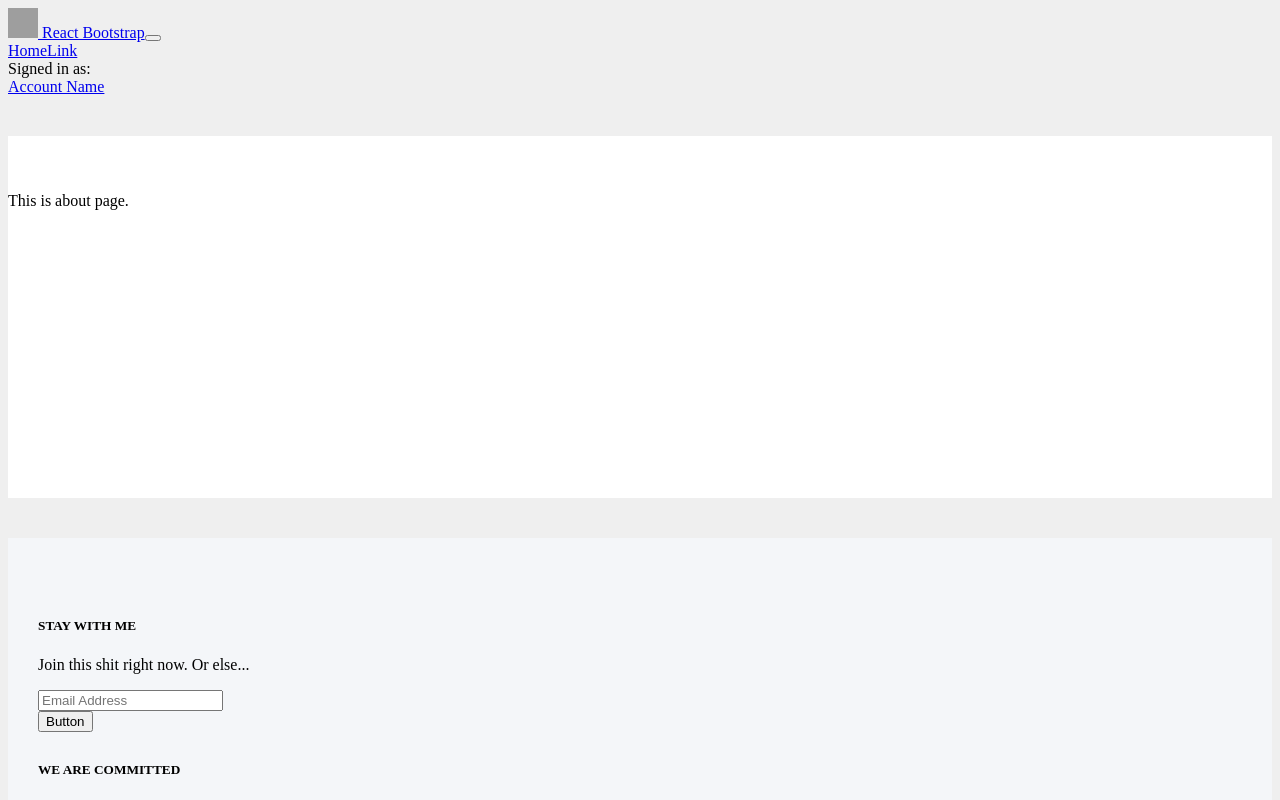
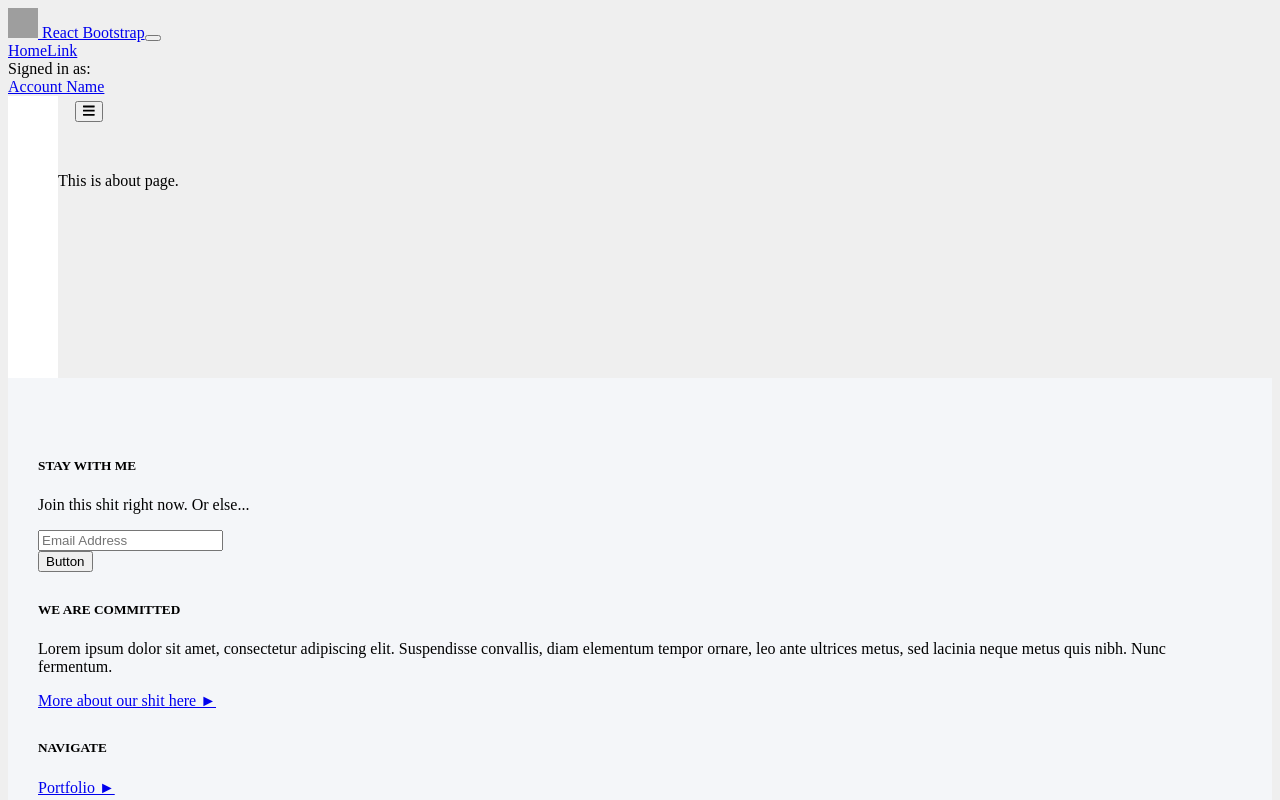
Before and after one commit to clarinal12/next-js-boilerplate, a Next.js app: page /about in a window 1280 px wide. Shown: the top 800 px of the page. Built offline with nearby package versions, Linux system fonts and the light colour scheme; grey boxes are pictures that could not be loaded.

Commit message:
initial sidenav design

```diff
--- /dev/null
+++ b/components/Body.js
@@ -0,0 +1,28 @@
+/**
+ * React Bootstrap
+ */
+import { Container, Card } from "react-bootstrap";
+
+/**
+ * Components
+ */
+import SideNav from "./SideNav";
+
+const Body = props => (
+  <div className="body">
+    <SideNav />
+    <Container style={{ paddingTop: 60, paddingBottom: 40 }}>
+      <Card>
+        <Card.Header>
+          <Card.Title>{props.pageTitle}</Card.Title>
+          <Card.Subtitle className="mb-2 text-muted">
+            {props.pageSubTitle}
+          </Card.Subtitle>
+        </Card.Header>
+        <Card.Body>{props.children}</Card.Body>
+      </Card>
+    </Container>
+  </div>
+);
+
+export default Body;
--- a/components/CoreLayout.js
+++ b/components/CoreLayout.js
@@ -4,7 +4,7 @@
 import "../styles.scss";
 
 /**
- * React Bootstrap
+ * ReactBoostrap
  */
 import { Container } from "react-bootstrap";
 
@@ -13,13 +13,14 @@ import { Container } from "react-bootstrap";
  */
 import Head from "./Head";
 import Header from "./Header";
+import Body from "./Body";
 import Footer from "./Footer";
 
 const CoreLayout = props => (
   <div className="root">
     <Head />
     <Header />
-    <Container className="body">{props.children}</Container>
+    <Body {...props}>{props.children}</Body>
     <Footer />
   </div>
 );
--- /dev/null
+++ b/components/SideNav.js
@@ -0,0 +1,38 @@
+import React from "react";
+
+/**
+ * React Bootstrap
+ */
+import { Button } from "react-bootstrap";
+
+/**
+ * FontAwesome
+ */
+import { FontAwesomeIcon } from "@fortawesome/react-fontawesome";
+import { faBars } from "@fortawesome/free-solid-svg-icons";
+
+export default class SideNav extends React.Component {
+  state = {
+    open: true
+  };
+
+  toggleNav = () => {
+    this.setState({ open: !this.state.open });
+  };
+
+  render() {
+    const { open } = this.state;
+    console.log(open);
+    return (
+      <div className={`side-nav ${open ? "open" : ""}`}>
+        <Button
+          onClick={this.toggleNav}
+          className="side-nav-toggle"
+          variant="light"
+        >
+          <FontAwesomeIcon icon={faBars} />
+        </Button>
+      </div>
+    );
+  }
+}
--- a/package.json
+++ b/package.json
@@ -13,12 +13,17 @@
   "author": "",
   "license": "ISC",
   "dependencies": {
+    "@fortawesome/fontawesome-svg-core": "^1.2.15",
+    "@fortawesome/free-solid-svg-icons": "^5.7.2",
+    "@fortawesome/react-fontawesome": "^0.1.4",
     "@zeit/next-sass": "^1.0.1",
     "bootstrap": "^4.3.1",
     "express": "^4.16.4",
+    "i": "^0.3.6",
     "isomorphic-unfetch": "^3.0.0",
     "next": "^7.0.2",
     "node-sass": "^4.11.0",
+    "npm": "^6.8.0",
     "react": "^16.8.1",
     "react-bootstrap": "^1.0.0-beta.5",
     "react-dom": "^16.8.1",
--- a/pages/index.js
+++ b/pages/index.js
@@ -14,7 +14,7 @@ import fetch from "isomorphic-unfetch";
 import Layout from "../components/CoreLayout";
 
 const Index = props => (
-  <Layout>
+  <Layout pageTitle="Home" pageSubTitle="The page's subtitle is written here.">
     <h1>Batman TV Shows</h1>
     <ul>
       {props.shows.map(({ show }) => (
--- a/styles.scss
+++ b/styles.scss
@@ -11,15 +11,28 @@ body {
   }
 }
 
+.side-nav {
+  width: 250px;
+  background-color: #fff;
+  position: relative;
+  transition: 0.5s;
+
+  .side-nav-toggle {
+    position: absolute;
+    right: -45px;
+    top: 5px;
+  }
+
+  &.open {
+    width: 50px;
+  }
+}
+
 .body {
   min-height: -webkit-calc(100vh - #{$footer-height} - #{$header-height});
   min-height: -moz-calc(100vh - #{$footer-height} - #{$header-height});
   min-height: calc(100vh - #{$footer-height} - #{$header-height});
-  padding-top: 40px;
-  padding-bottom: 40px;
-  margin-top: 40px;
-  margin-bottom: 40px;
-  background-color: #fff;
+  display: flex;
 }
 
 .footer {
```
Also changed, not shown: 1 other file (tests, documents, lock files or other folders).
